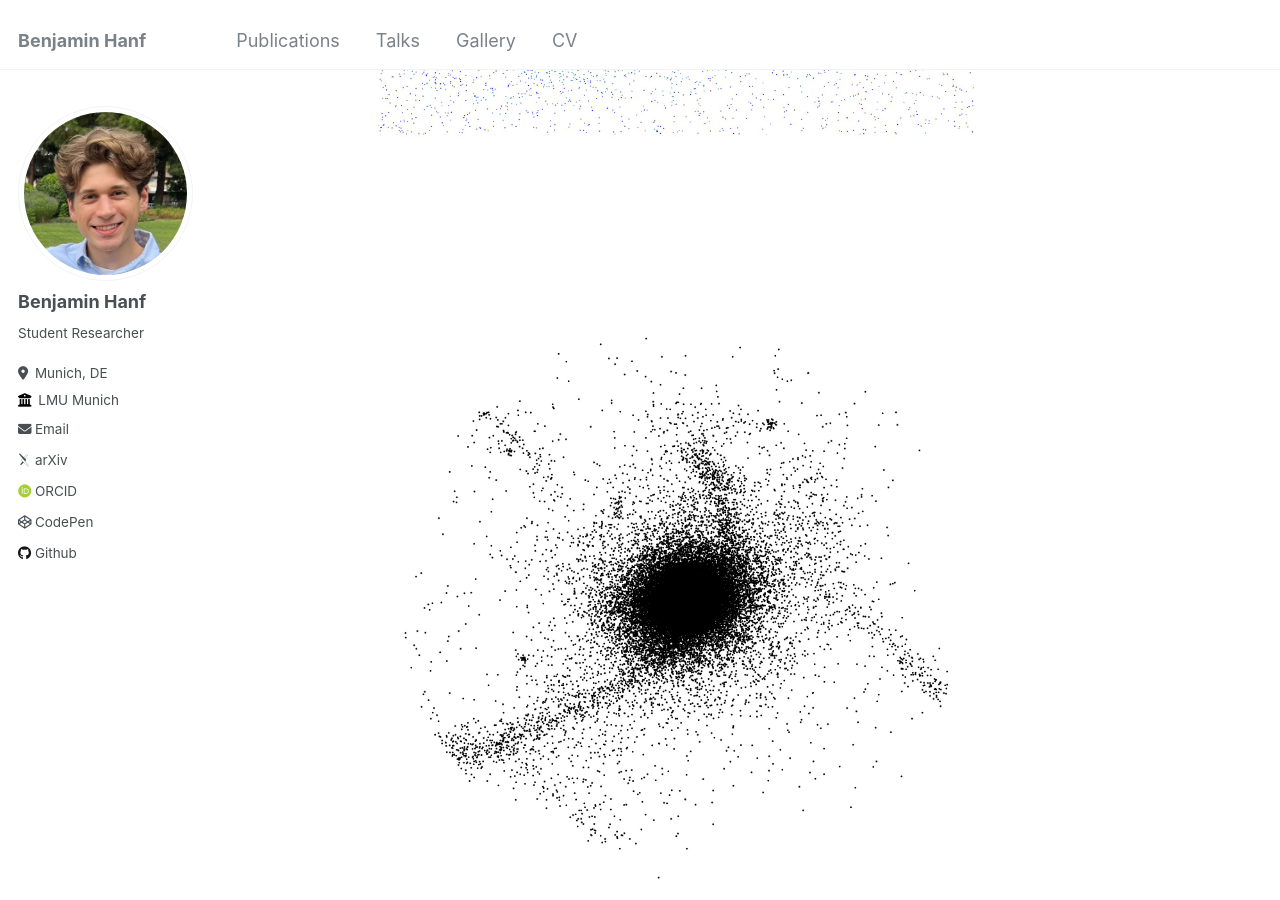
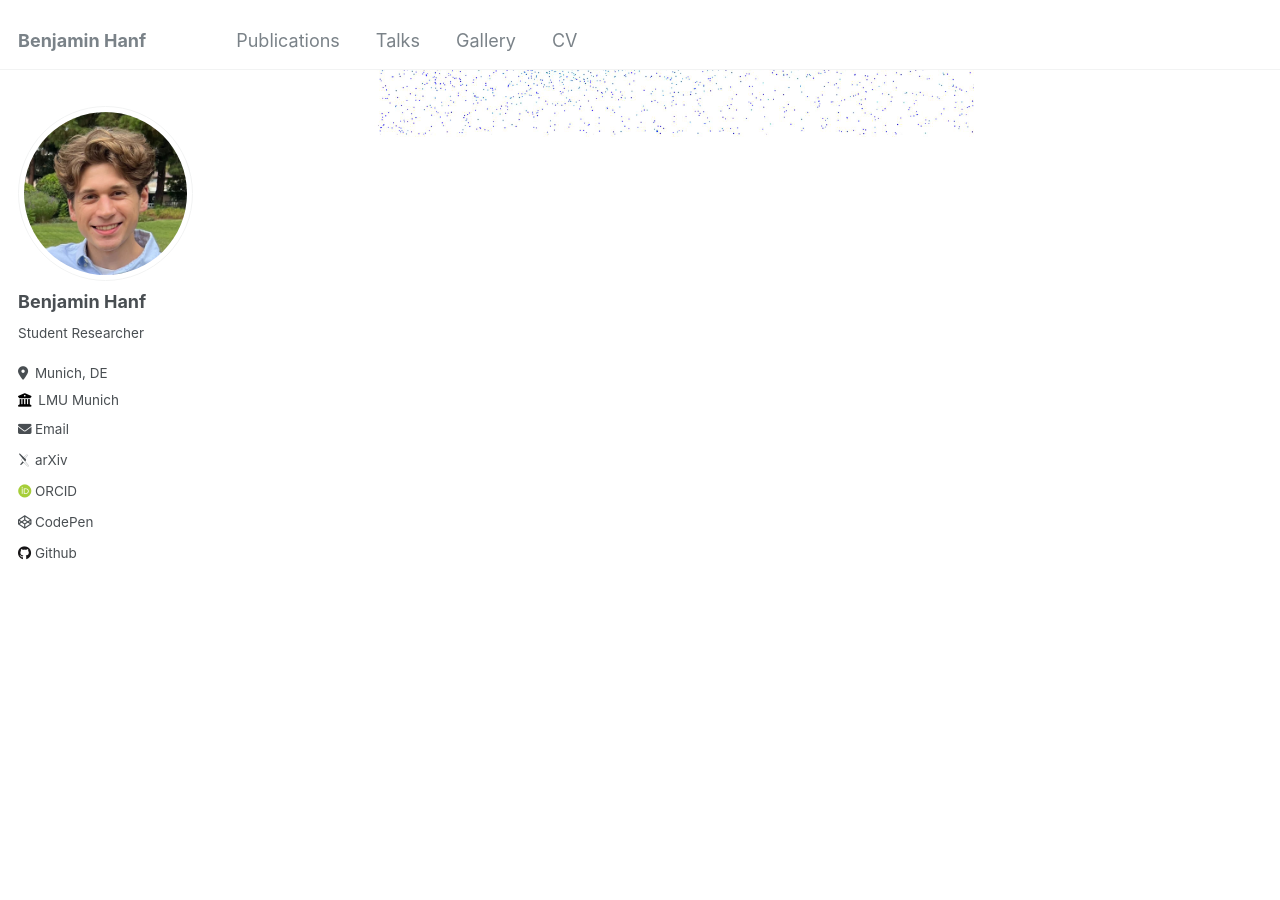
Before and after one commit to benhanf/benhanf.github.io, a Jekyll site: the page built from _pages/about.md, in a window 1280 px wide and 900 px high, scrolled down 803 px. Built offline with Jekyll 4.4.1, drawn with Linux system fonts in a browser that asks for light colours; some web fonts are replaced.

Commit message:
remove_starsxy1

```diff
--- a/_pages/about.md
+++ b/_pages/about.md
@@ -16,7 +16,7 @@ Hello, my name is Benjamin Hanf. I study astrophysics at the [University of Muni
 </div>
 
 <div style="text-align: center; width = ">
-  <img src='/images/poster_stars_scatter_xy.jpg'>
+  <!-- <img src='/images/poster_stars_scatter_xy.jpg'> -->
   <!-- <img src='/images/massloss_close.gif'> -->
 </div>
  <!-- parallel processing, optimization, and machine learning for  scientific computation. -->
```
